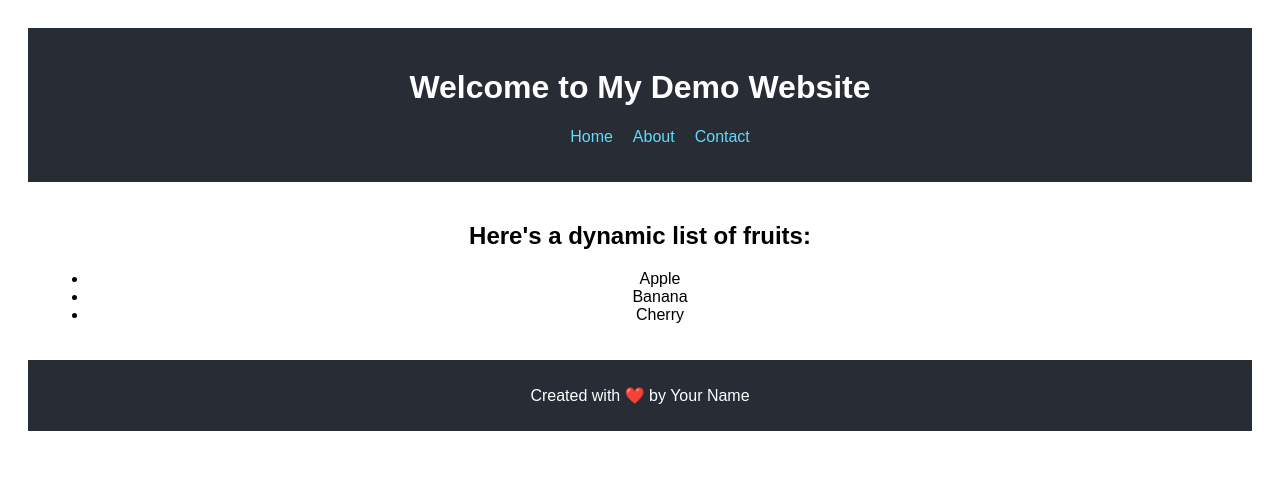
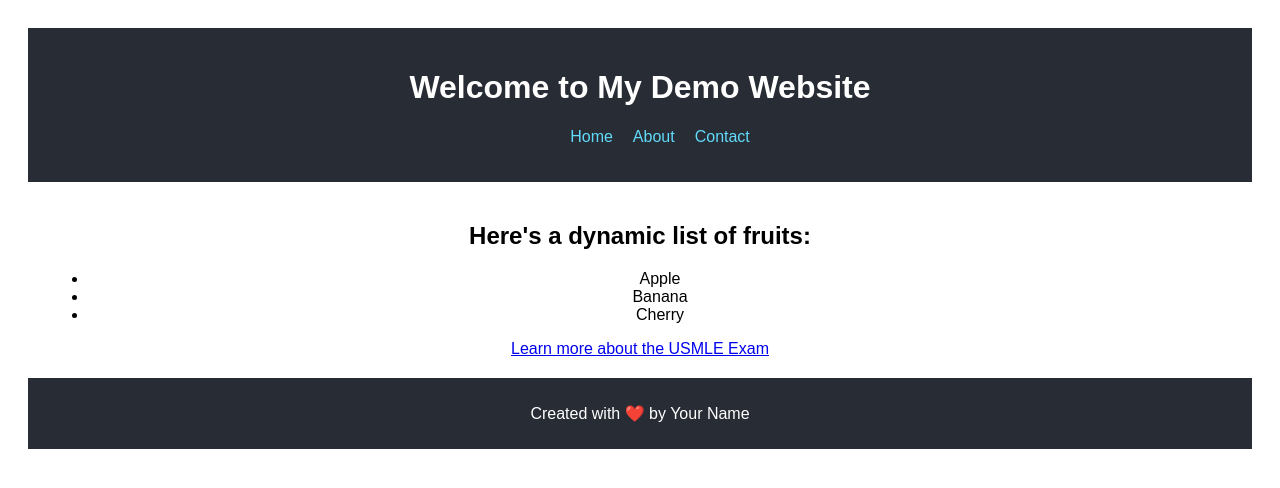
Before and after one commit to madvidd/my-demo-website, a Next.js app: page / in a window 1280 px wide. Shown: the top 488 px of the page. Built offline with nearby package versions, Linux system fonts and the light colour scheme.

Commit message:
Update index.js

```diff
--- a/pages/index.js
+++ b/pages/index.js
@@ -1,5 +1,6 @@
 // pages/index.js
 import styles from '../styles/Home.module.css';
+import Link from 'next/link';  // Import Link for navigation
 
 export default function Home() {
   // Example dynamic list data
@@ -25,6 +26,13 @@ export default function Home() {
             <li key={index}>{item}</li>
           ))}
         </ul>
+
+        {/* Add the link to the USMLE page */}
+        <div className={styles.link}>
+          <Link href="/usmle">
+            <a className={styles.linkButton}>Learn more about the USMLE Exam</a>
+          </Link>
+        </div>
       </main>
 
       <footer className={styles.footer}>
```
